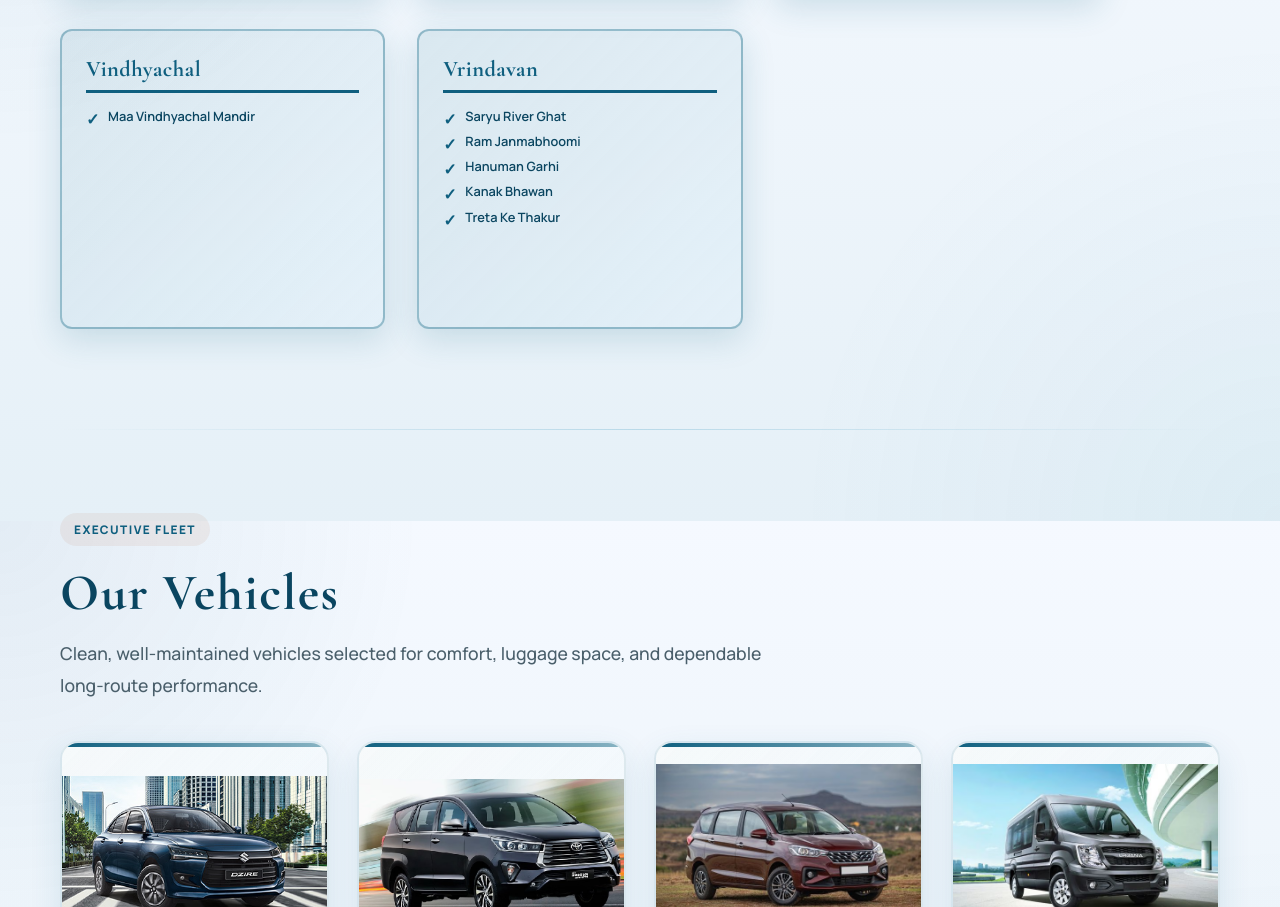
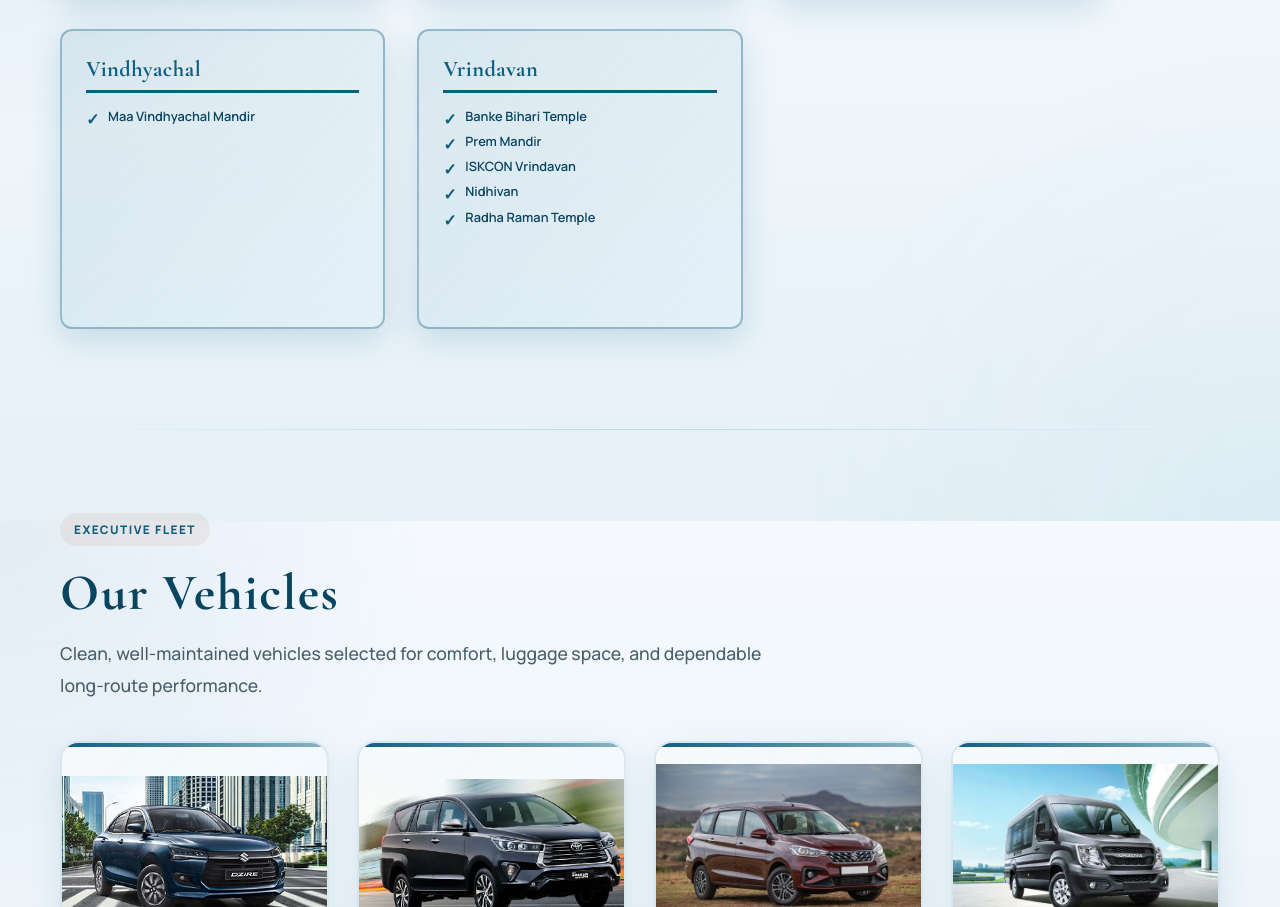
Before and after one commit to amanpandey0109/Binu-tours-and-travells, a website: page public/index.html in a window 1280 px wide. Shown: the part 2679-3586 px from the top of the page. Drawn offline with nearby package versions, Linux system fonts and the light colour scheme; no server answers.

Commit message:
Update Vrindavan plan details

```diff
--- a/public/index.html
+++ b/public/index.html
@@ -219,11 +219,11 @@
             <h3>Vrindavan</h3>
           </div>
           <ul>
-            <li> Saryu River Ghat</li>
-            <li> Ram Janmabhoomi</li>
-            <li> Hanuman Garhi</li>
-            <li> Kanak Bhawan</li>
-            <li> Treta Ke Thakur</li>
+            <li> Banke Bihari Temple</li>
+            <li> Prem Mandir</li>
+            <li> ISKCON Vrindavan</li>
+            <li> Nidhivan</li>
+            <li> Radha Raman Temple</li>
           </ul>
         </article>
       </div>
```
